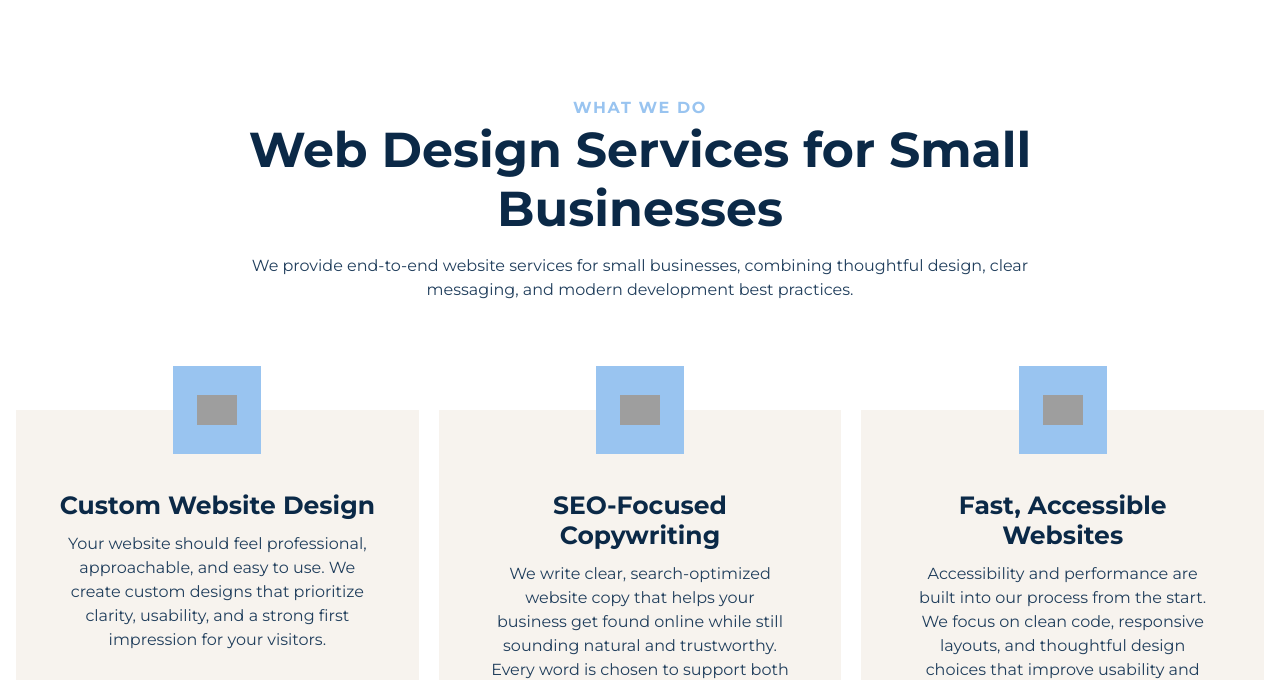
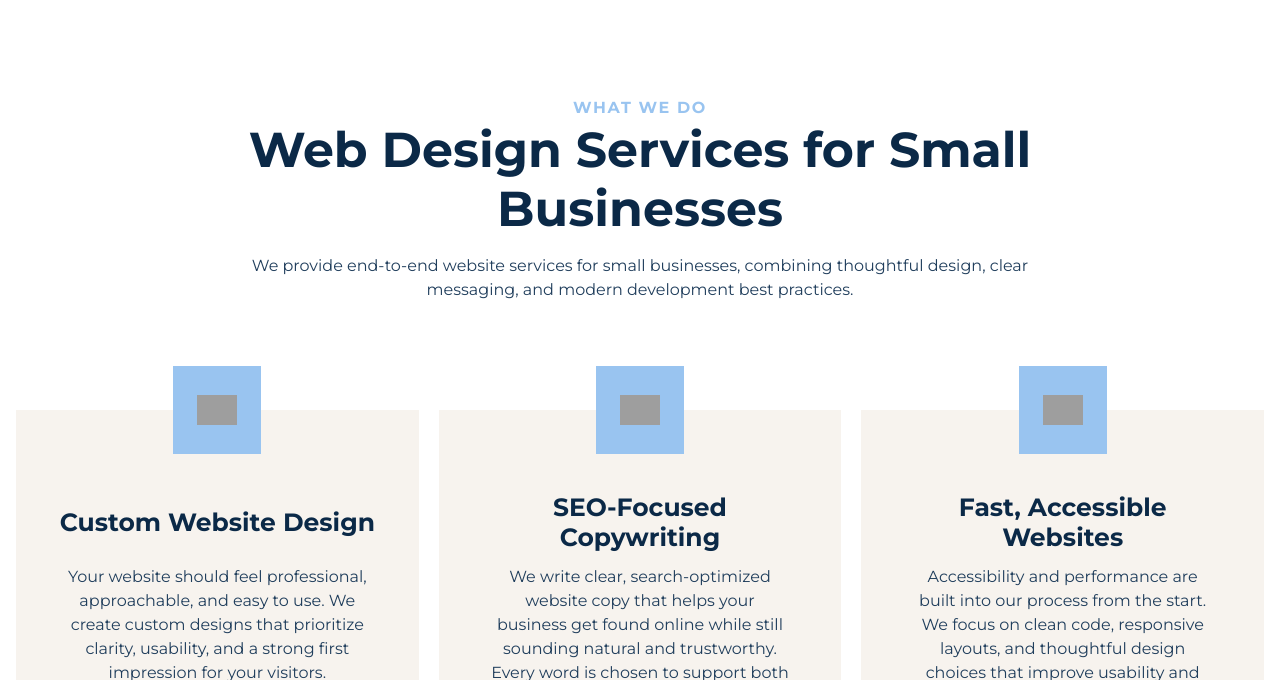
Before and after one commit to paulnicholsen27/blue-canary-cs, a web app: file index.html in a window 1280 px wide. Shown: the part 882-1562 px from the top of the page. Run offline with its HTML, style and script files only (its server is not run), Linux system fonts and the light colour scheme; style sheets or scripts are compiled from the project's sources; some libraries are stand-ins or nearby versions; grey boxes are pictures that could not be loaded.

Commit message:
fixed spacing of service card elements

```diff
--- a/css/services.less
+++ b/css/services.less
@@ -99,10 +99,13 @@
         .cs-h3 {
             /* 20px - 25px */
             font-size: clamp(1.25rem, 2.5vw, 1.5625rem);
-            line-height: 1.2em;
             font-weight: bold;
             margin: 0 0 (12/16rem) 0;
             color: var(--headerColor);
+            min-height: 2.5em;
+            display: flex;
+            align-items: center;
+            justify-content: center;
         }
 
         .cs-item-text {
```
